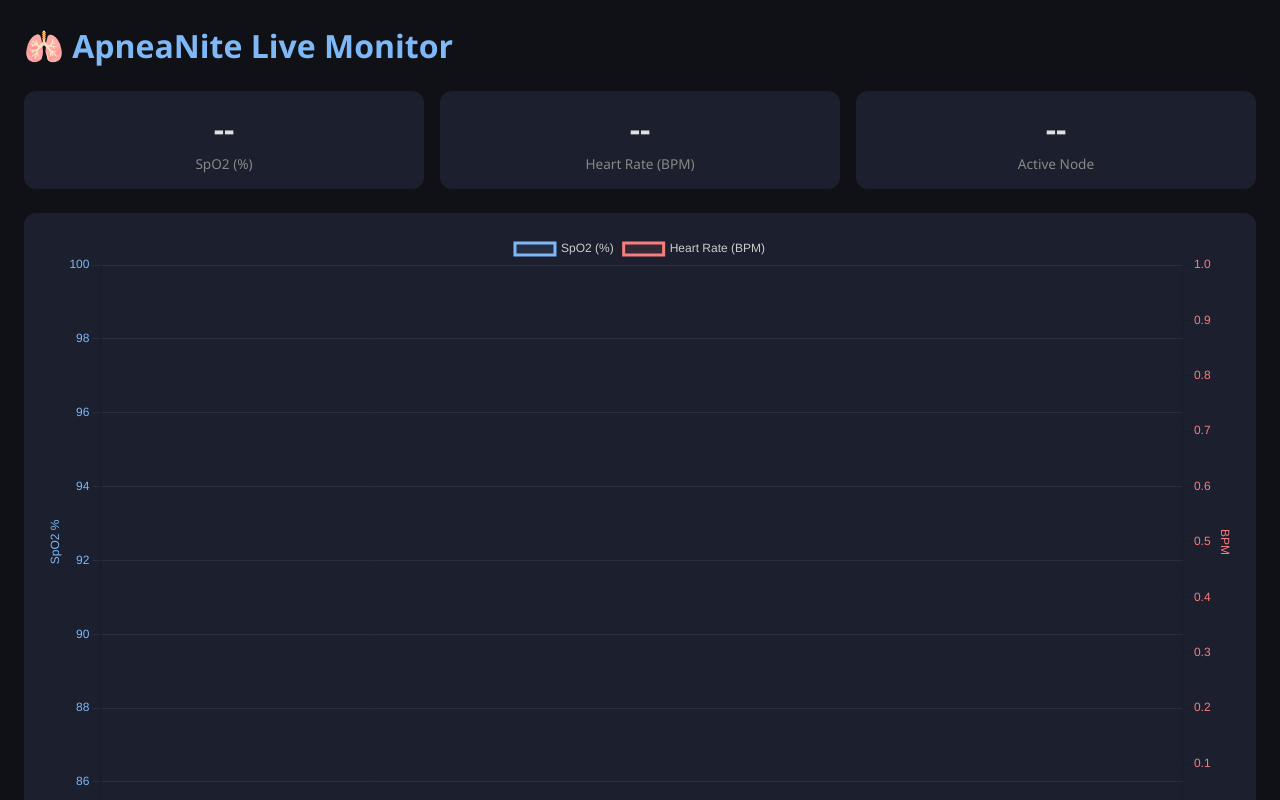
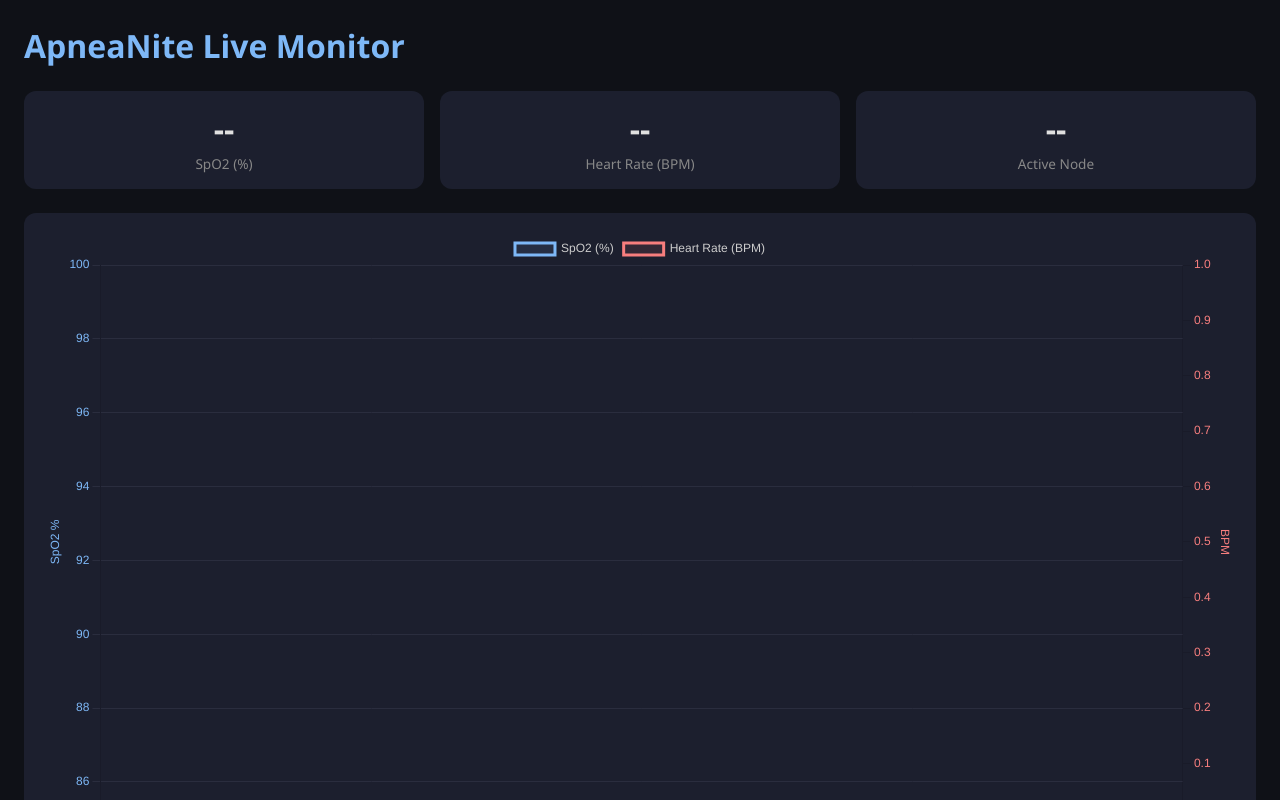
Before and after one commit to yerr04/IoT_Project, a website: page public/index.html in a window 1280 px wide. Shown: the top 800 px of the page. Drawn offline with nearby package versions, Linux system fonts and the light colour scheme; no server answers.

Commit message:
sample webpage for recording stats

```diff
--- a/public/index.html
+++ b/public/index.html
@@ -39,7 +39,7 @@
   </style>
 </head>
 <body>
-  <h1>🫁 ApneaNite Live Monitor</h1>
+  <h1>ApneaNite Live Monitor</h1>
 
   <div class="stats">
     <div class="stat-card">
```
